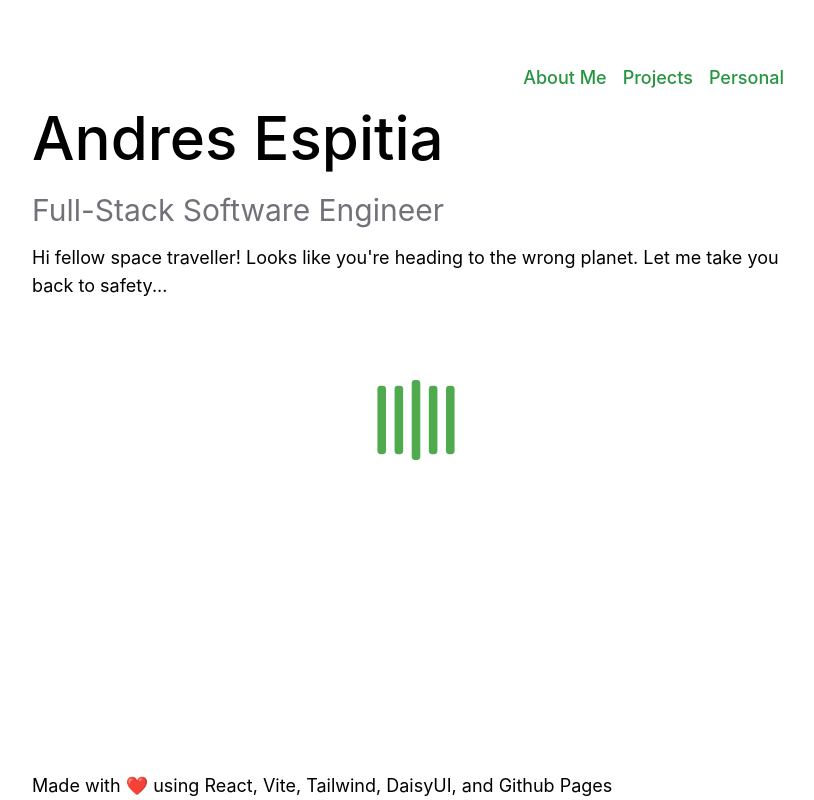
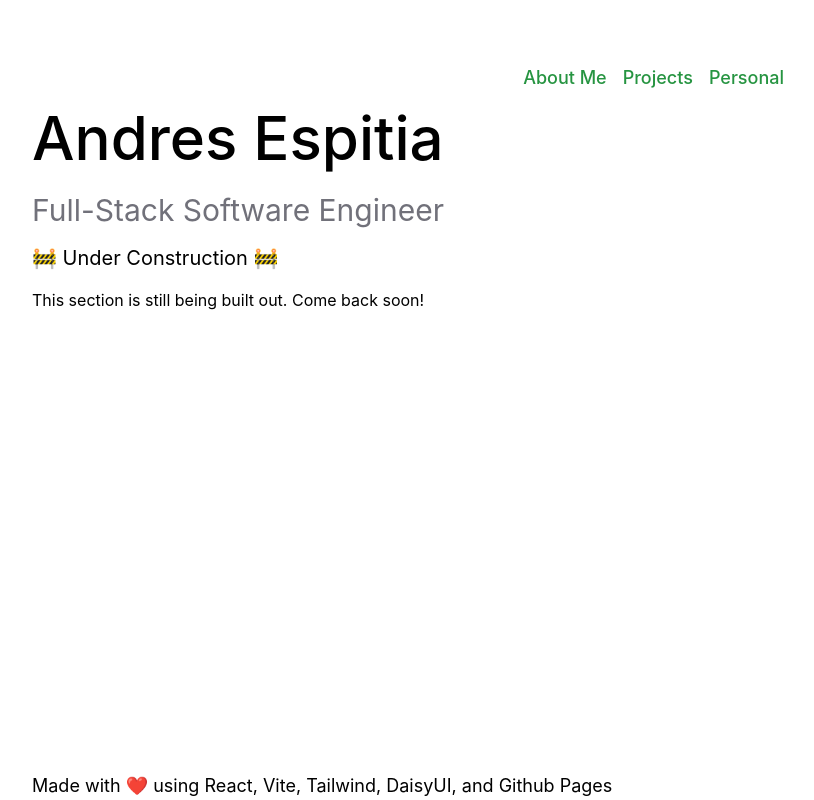
Before and after one commit to espitiaandres/espitiaandres.github.io, a React (Vite) app: page /personal in a window 1280 px wide. Shown: the whole page, without its empty margins (224-1038 px from the left). Built offline with nearby package versions, Linux system fonts and the light colour scheme.

Commit message:
ref: constructino page

```diff
--- a/package.json
+++ b/package.json
@@ -19,7 +19,8 @@
     "react": "^18.2.0",
     "react-dom": "^18.2.0",
     "react-loader-spinner": "^5.3.4",
-    "react-router-dom": "^6.4.3"
+    "react-router-dom": "^6.4.3",
+    "react-use": "^17.4.0"
   },
   "devDependencies": {
     "@types/react": "^18.0.24",
--- a/src/components/AboutMe/AboutMe.tsx
+++ b/src/components/AboutMe/AboutMe.tsx
@@ -1,7 +1,10 @@
 // import "animate.css";
+import { useTitle } from "react-use";
 import LandingPageIcons from "../LandingPageIcons/LandingPageIcons";
 
 const AboutMe = () => {
+  useTitle("Andres Espitia | About Me");
+
   return (
     <div
       // className="animate__animated animate__fadeIn animate__delay-0.3s"
--- /dev/null
+++ b/src/components/Construction/Construction.tsx
@@ -0,0 +1,13 @@
+import { useTitle } from "react-use";
+
+const Construction = () => {
+  useTitle("Andres Espitia | Under Construction");
+  return (
+    <div className="text-black">
+      <div className="text-xl mb-4">🚧 Under Construction 🚧</div>
+      <div>This section is still being built out. Come back soon!</div>
+    </div>
+  );
+};
+
+export default Construction;
--- a/src/components/LandingPage/LandingPage.tsx
+++ b/src/components/LandingPage/LandingPage.tsx
@@ -1,13 +1,18 @@
-// import "../../font/AWConquerorFreCarved-Regular.otf";
-// import SidebarDescription from "../SidebarDescription/SidebarDescription.tsx";
-// import SidebarLinks from "../SidebarLinks/SidebarLinks.tsx";
-// import Headshot from "../../images/jpg/RAM-cover-no-writing-cropped.jpg";
-
+import { useEffect } from "react";
+import { useEffectOnce } from "react-use";
 import { Link } from "react-router-dom";
 import Footer from "../Footer/Footer";
 import { LandingPageProps, routes } from "./LandingPageHelpers";
 
 const LandingPage = ({ children }: LandingPageProps) => {
+  // useEffect(() => {
+  //   console.log("render");
+  // }, []);
+
+  useEffectOnce(() => {
+    console.log("render");
+  });
+
   return (
     <div className="flex flex-col h-screen justify-between w-full pt-16 md:pt-16 px-12 md:px-32 lg:px-64 absolute top-0">
       <div className="flex flex-row justify-end mb-4">
--- a/src/components/Portfolio/Portfolio.tsx
+++ b/src/components/Portfolio/Portfolio.tsx
@@ -4,7 +4,7 @@ import LandingPage from "../LandingPage/LandingPage";
 import NotFoundPage from "../NotFoundPage/NotFoundPage";
 import AboutMe from "../AboutMe/AboutMe";
 import Projects from "../Projects/Projects";
-// import Construction from "../Construction/Construction.tsx";
+import Construction from "../Construction/Construction";
 // import Personal from "../Personal/Personal.tsx";
 
 const Portfolio = ({}) => {
@@ -18,12 +18,12 @@ const Portfolio = ({}) => {
           exact
           element={<LandingPage children={<Projects />} />}
         />
-        {/* <Route
+        <Route
           path="/personal"
           exact
           // element={<LandingPage children={<Personal />} />}
           element={<LandingPage children={<Construction />} />}
-        /> */}
+        />
         <Route
           path="/"
           exact
--- a/src/components/Projects/Projects.tsx
+++ b/src/components/Projects/Projects.tsx
@@ -1,8 +1,11 @@
 // import "animate.css";
+import { useTitle } from "react-use";
 import { achievementsList, Achievement } from "./ProjectsHelpers";
 import Card from "../Card/Card";
 
 const Achievements = () => {
+  useTitle("Andres Espitia | Projects");
+
   return (
     <div
     // className="animate__animated animate__fadeIn animate__delay-0.3s"
```
Also changed, not shown: 1 other file (tests, documents, lock files or other folders).
